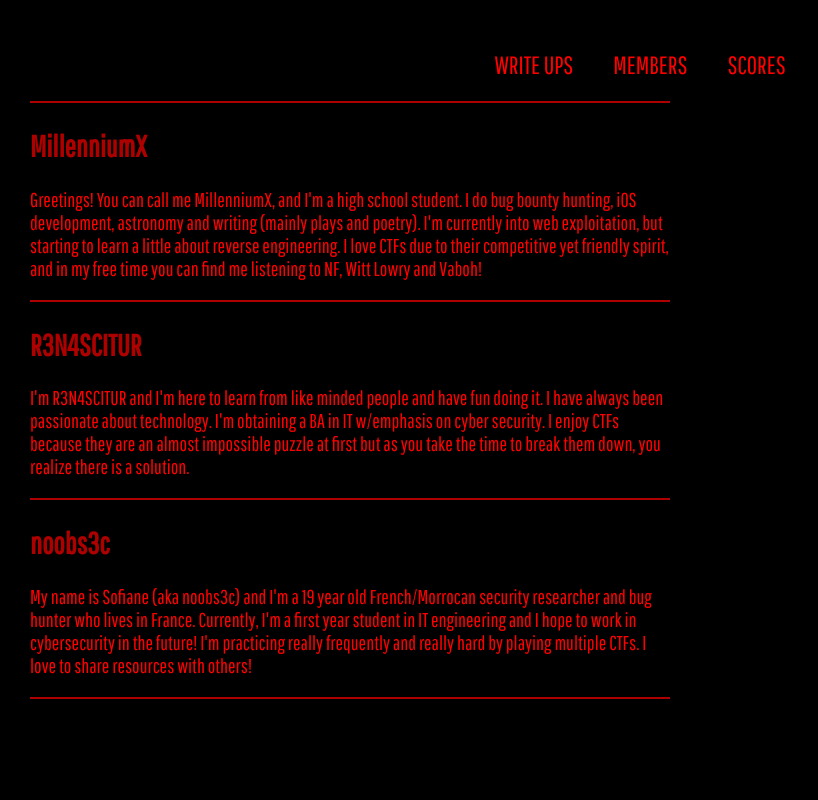
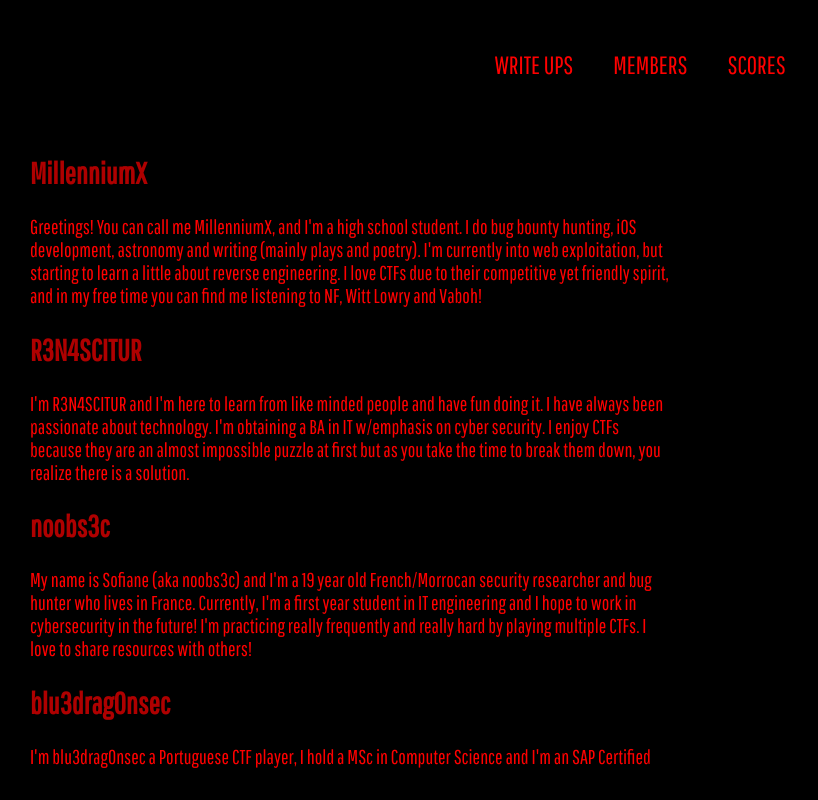
Before and after one commit to ARESxCyber/aresxcyber.github.io, a React (Create React App) app: page /members in a window 1280 px wide. Shown: the whole page, without its empty margins (0-818 px from the left). Built offline with nearby package versions, Linux system fonts and the light colour scheme.

Commit message:
Fixed the scrolling issue in members page

```diff
--- a/src/pages/Members.js
+++ b/src/pages/Members.js
@@ -1,29 +1,40 @@
 import React from 'react';
 import styled from 'styled-components';
+import {
+  ScrollingProvider,
+  useScrollSection,
+  Section,
+} from 'react-scroll-section';
 
 const Members = () => (
   <Container>
-        <Line></Line>
       <Name>MillenniumX</Name>
       <Description>Greetings! You can call me MillenniumX, and I'm a high school student. I do bug bounty hunting, iOS development, astronomy and writing (mainly plays and poetry). I'm currently into web exploitation, but starting to learn a little about reverse engineering. I love CTFs due to their competitive yet friendly spirit, and in my free time you can find me listening to NF, Witt Lowry and Vaboh!</Description>
 
-        <Line></Line>
       <Name>R3N4SCITUR</Name>
       <Description>I'm R3N4SCITUR and I'm here to learn from like minded people and have fun doing it. I have always been passionate about technology. I'm obtaining a BA in IT w/emphasis on cyber security. I enjoy CTFs because they are an almost impossible puzzle at first but as you take the time to break them down, you realize there is a solution.</Description>
 
-        <Line></Line>
       <Name>noobs3c</Name>
       <Description>My name is Sofiane (aka noobs3c) and I'm a 19 year old French/Morrocan security researcher and bug hunter who lives in France. Currently, I'm a first year student in IT engineering and I hope to work in cybersecurity in the future! I'm practicing really frequently and really hard by playing multiple CTFs. I love to share resources with others!</Description>
 
-        <Line></Line>
+      <Name>blu3drag0nsec</Name>
+      <Description>I'm blu3drag0nsec a Portuguese CTF player, I hold a MSc in Computer Science and I'm an SAP Certified Developer currently working as SAP Architect (I'm in the 35-40 age  group). I'm a security enthusiast and self learner without any security training or certifications - I just get a lot of fun out of participating and learning as I go on the CTFs.</Description>
+
+      <Name>Xiahou</Name>
+      <Description>Hey! I'm Xiahou, a high school student who picked up cybersecurity as an interest and intend to make a life out of in the future. I consider myself a jack of all trades but master of none when it comes to challenges, and strive to become better quickly.</Description>
     </Container>
 );
 
 const Container = styled.div`
   left: 0;
   position: absolute;
-  margin: 100px 30px;
+  margin: 100px 0 0 30px;
   width: 50%;
+  height: 80%;
+  overflow-y: scroll;
+  @media only screen and (max-width: 700px) {
+    width: 85%;
+  }
 `;
 
 const Name = styled.h2`
```
Lines whose indentation alone changed are shown as unchanged.
